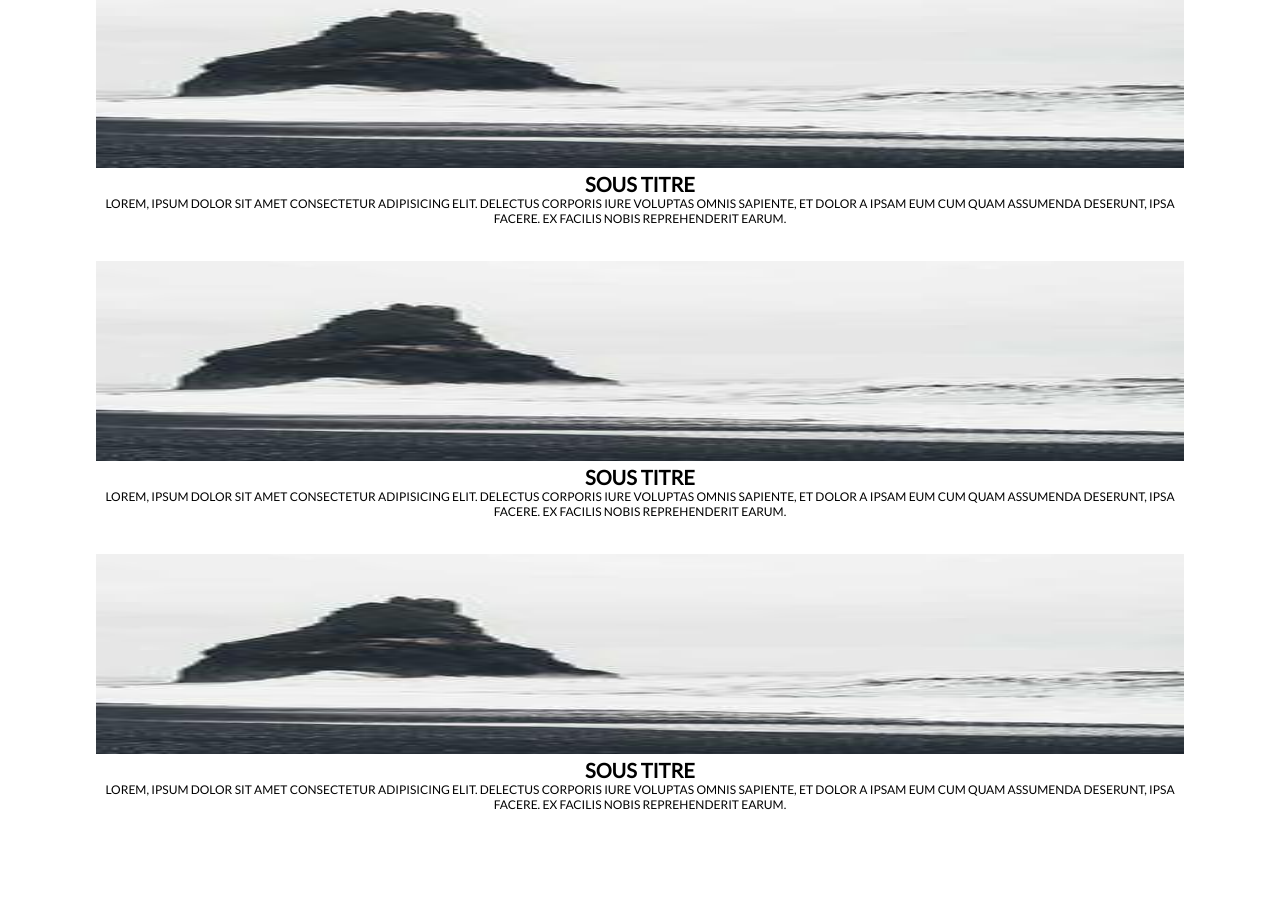
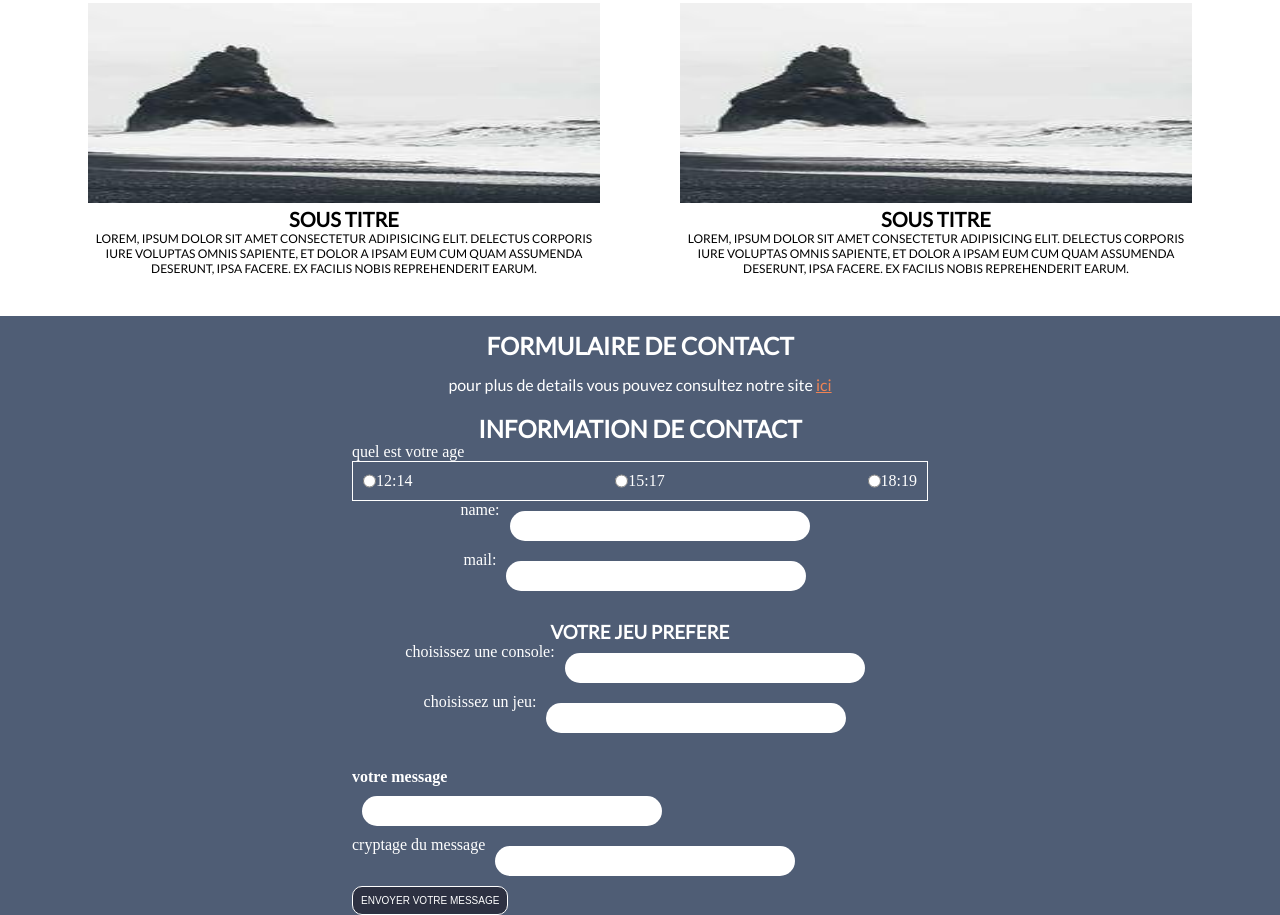
Before and after one commit to Cyberfox206/EVAL_A1_2023_Brennan, a website built with Vite: page index.html in a window 1280 px wide. Shown: the part 561-1476 px from the top of the page. Before the commit the page ends 1408 px from the top, so only its background shows below. Built offline with nearby package versions, Linux system fonts and the light colour scheme.

Commit message:
next ep2

```diff
--- a/index.html
+++ b/index.html
@@ -14,11 +14,12 @@
   <header>
     <h1>bon app</h1>
     <ul>
-      <li><a href="#">plats</a></li>
-      <li><a href="#">blog</a></li>
-      <li><a href="#">contact</a></li>
+      <li><a class="atop" href="#">plats</a></li>
+      <li><a class="atop" href="#">blog</a></li>
+      <li><a class="atop" href="#">contact</a></li>
     </ul>
     <button>dark</button>
+
   </header>
   <main>
 
@@ -81,6 +82,73 @@
     </section>
   </main>
   <footer>
+
+    <h2 id="fomrulairedecontacttitre">formulaire de contact</h2>
+    <p id="lineveredenschool">pour plus de details vous pouvez consultez notre site <a id="lieneden"
+        href="https://www.edenschool.fr/">ici</a>
+    </p>
+
+    <form action="">
+
+      <h2 id="info">information de contact</h2>
+
+      <p id="lage">quel est votre age</p>
+
+      <div id="divradio">
+        <div id="btnradio1">
+          <input type="radio" name="drone" id="12:14">
+          <label for="12:14">12:14</label>
+        </div>
+        <div id="btnradio2">
+          <input type="radio" name="drone" id="15:17">
+          <label for="15:17">15:17</label>
+        </div>
+        <div id="btnradio3">
+          <input type="radio" name="drone" id="18:19">
+          <label for="18:19">18:19</label>
+        </div>
+      </div>
+
+      <div id="divnametmail">
+        <div>
+          <label for="name">name:</label>
+          <input class="lord" type="text" name="name" id="name">
+        </div>
+
+        <div>
+          <label for="mail">mail:</label>
+          <input class="lord" type="text" name="mail" id="mail">
+        </div>
+      </div>
+
+      <h3 id="titrevotrejeuprefere">votre jeu prefere</h3>
+
+      <div id="divjeu">
+        <div>
+          <label for="console">choisissez une console:</label>
+          <input class="lord" type="text" name="console" id="console">
+        </div>
+
+        <div>
+          <label for="jeu">choisissez un jeu:</label>
+          <input class="lord" type="text" name="choijeu" id="jeu">
+        </div>
+      </div>
+
+      <h4 id="titrevotremessage">votre message</h4>
+
+      <div id="divmessage">
+        <input class="lord" name="message" id="message" cols="30" rows="5"></input>
+        <div>
+          <label for="cryptage">cryptage du message</label>
+          <input class="lord" type="text" name="cryptage" id="cryptage">
+        </div>
+
+      </div>
+
+      <button>envoyer votre message</button>
+
+    </form>
   </footer>
   <script src="app.js"></script>
 </body>
--- a/style.css
+++ b/style.css
@@ -15,7 +15,7 @@ body {
 
 header {
     width: 100%;
-    height: 12%;
+    height: 15%;
     justify-content: space-around;
     background-color: #4F5D75;
     align-items: center;
@@ -49,7 +49,7 @@ li {
     margin: 10px;
 }
 
-a {
+.atop {
     text-decoration: none;
     color: white;
     font-family: 'Lato', sans-serif;
@@ -82,7 +82,6 @@ button {
     margin: 10px;
 }
 
-
 table {
     border: #BFC0C0 solid 1px;
     text-align: center;
@@ -104,7 +103,6 @@ th {
 }
 
 #blogsection {
-
     display: flex;
     flex-direction: column;
     justify-content: center;
@@ -141,3 +139,137 @@ th {
     font-size: 12px;
     text-align: center;
 }
+
+footer {
+    background-color: #4F5D75;
+    display: flex;
+    flex-direction: column;
+    justify-content: center;
+    align-items: center;
+    color: white;
+}
+
+form {
+    width: 45%;
+}
+
+#fomrulairedecontacttitre {
+    text-transform: uppercase;
+    font-family: 'Lato', sans-serif;
+    margin: 15px;
+    text-align: center;
+}
+
+#lineveredenschool {
+    font-family: 'Lato', sans-serif;
+    margin-bottom: 20px;
+    text-align: center;
+}
+
+#lieneden {
+    font-family: 'Lato', sans-serif;
+    color: #EF8354;
+}
+
+#info {
+    text-align: center;
+    font-family: 'Lato', sans-serif;
+    text-transform: uppercase;
+}
+
+#divradio {
+    border: solid white 1px;
+    display: flex;
+    justify-content: center;
+    justify-content: space-between;
+}
+
+#divnametmail {
+    display: flex;
+    flex-direction: column;
+    justify-content: center;
+    align-items: center;
+    margin-bottom: 20px;
+}
+
+#btnradio1 {
+    margin: 10px;
+}
+
+#btnradio2 {
+    margin: 10px;
+}
+
+#btnradio3 {
+    margin: 10px;
+}
+
+#titrevotrejeuprefere {
+    font-family: 'Lato', sans-serif;
+    text-align: center;
+    text-transform: uppercase;
+}
+
+#divjeu {
+    display: flex;
+    flex-direction: column;
+    justify-content: center;
+    align-items: center;
+    margin-bottom: 25px;
+}
+
+#divmessage {
+    display: flex;
+    flex-direction: column;
+}
+
+.lord {
+    border-radius: 20px;
+    border: none;
+    width: 300px;
+    height: 30px;
+    margin: 10px;
+}
+
+@media (min-width:680px) {
+
+    header {
+        width: 100%;
+        height: 15%;
+        justify-content: space-evenly;
+        background-color: #4F5D75;
+        align-items: center;
+        display: flex;
+    }
+
+    div {
+        display: flex;
+    }
+
+    li {
+        display: inline;
+    }
+
+    table {
+        width: 50%;
+    }
+
+    #blogsection {
+        width: 100%;
+        display: flex;
+        flex-direction: row;
+        flex-wrap: wrap;
+        justify-content: center;
+        align-items: center;
+    }
+
+    #titreblog {
+        width: 100%;
+    }
+
+    .articleBlog {
+        width: 40%;
+        margin: 40px;
+    }
+
+}
```
